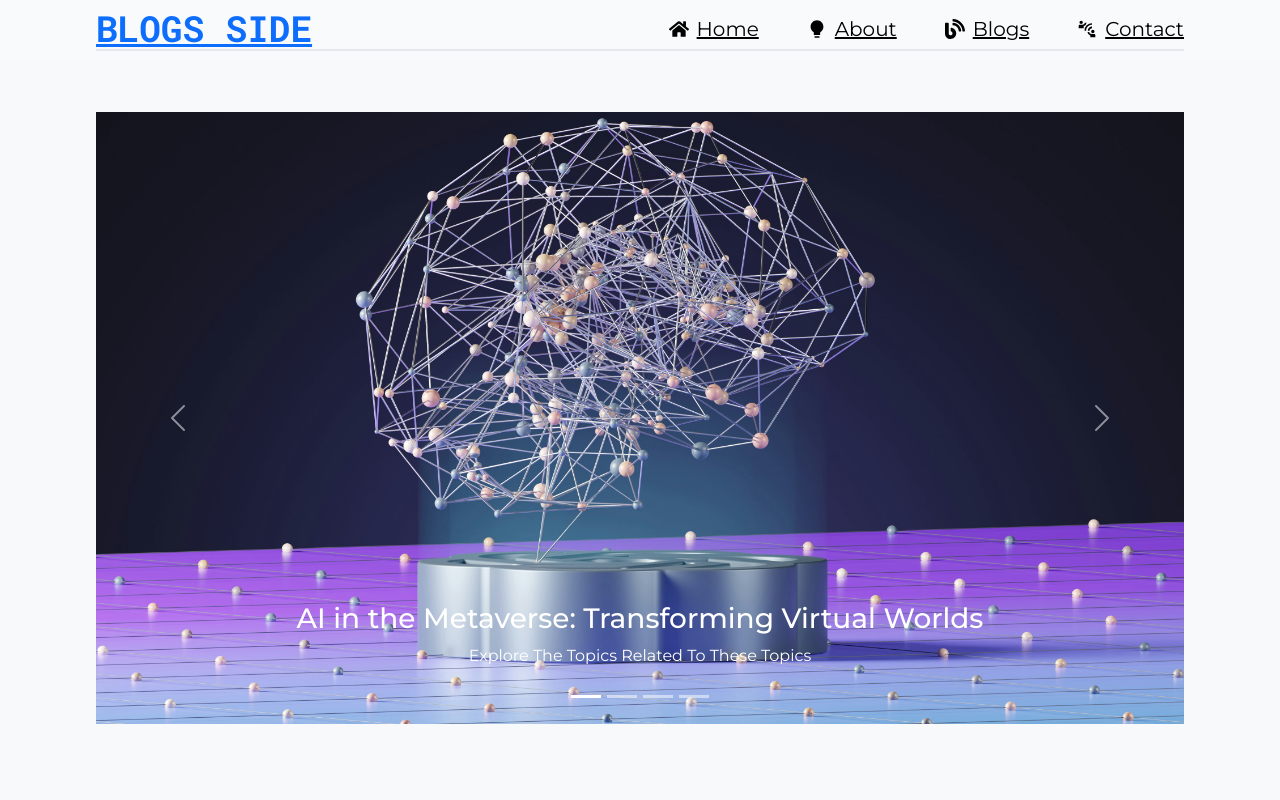
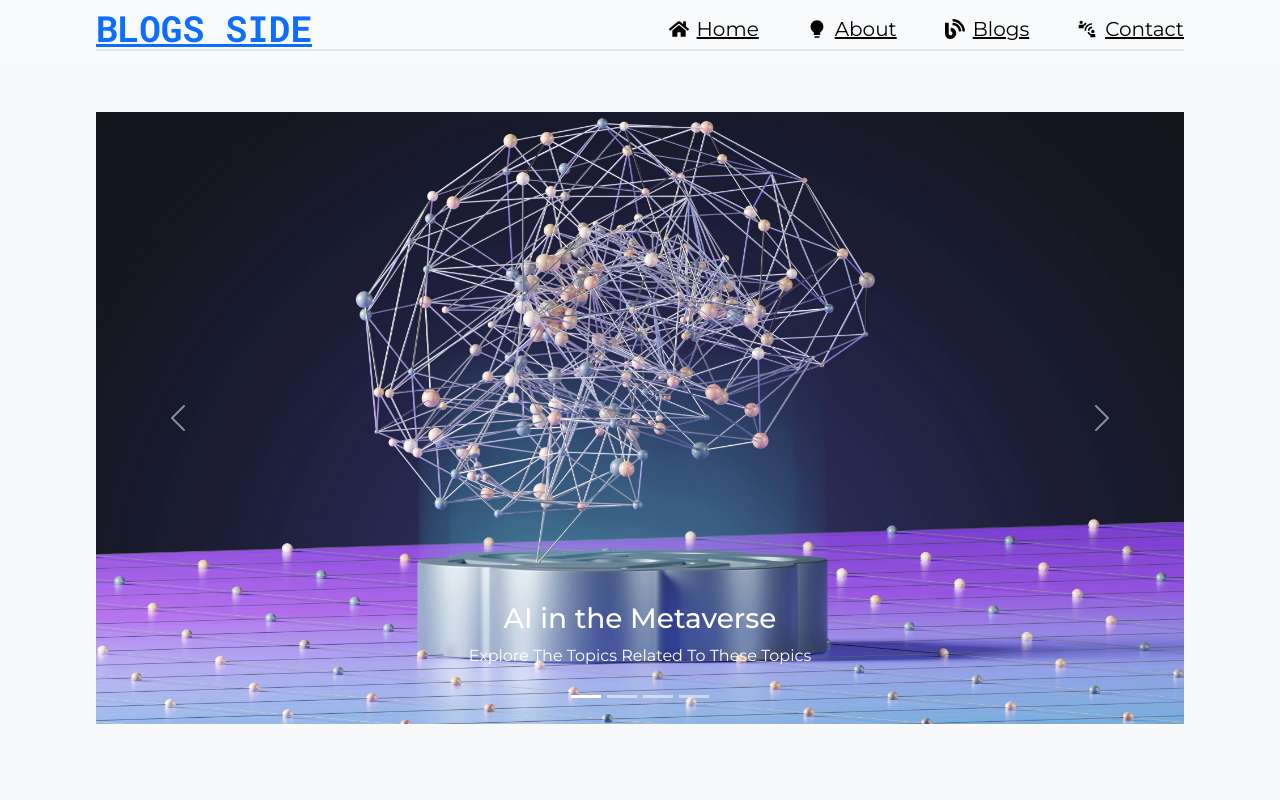
Before and after one commit to AsfaaKhan/Blog-Post-Website, a Next.js app: page / in a window 1280 px wide. Shown: the top 800 px of the page. Built offline with nearby package versions, Linux system fonts and the light colour scheme.

Commit message:
Fix the Slider

```diff
--- a/src/components/BlogSlider.tsx
+++ b/src/components/BlogSlider.tsx
@@ -42,7 +42,7 @@ export default function Slider() {
                         <div className="carousel-item active">
                             <Image src="/images/13.jpg" alt="Los Angeles" width={500} height={500} className="d-block w-100" />
                             <div className="carousel-caption">
-                                <h3>AI in the Metaverse: Transforming Virtual Worlds</h3>
+                                <h3>AI in the Metaverse</h3>
                                 <p>Explore The Topics Related To These Topics</p>
                             </div>
 
--- a/src/components/Footer.tsx
+++ b/src/components/Footer.tsx
@@ -10,7 +10,7 @@ export default function Footer(){
             <div className="container mx-auto flex  flex-col justify-center items-center py-12">
 
                 <div className="flex-flex-row justify-center items-center  ">
-                <div className=" flex gap-5 ">
+                <div className=" flex gap-2 ">
                         <Link className="text-slate-500 hover:text-blue-950 justify-center items-center hover:underline text-xl flex gap-2 " href="/"> Home </Link>
                         <Link className="text-slate-500 justify-center items-center hover:text-blue-950 hover:underline text-xl  flex gap-2" href="/aboutPage"> About</Link>
                         <Link className="text-slate-500 hover:text-blue-950 justify-center items-center  hover:underline text-xl  flex gap-2" href="/blogPage"> Blogs</Link>
```
